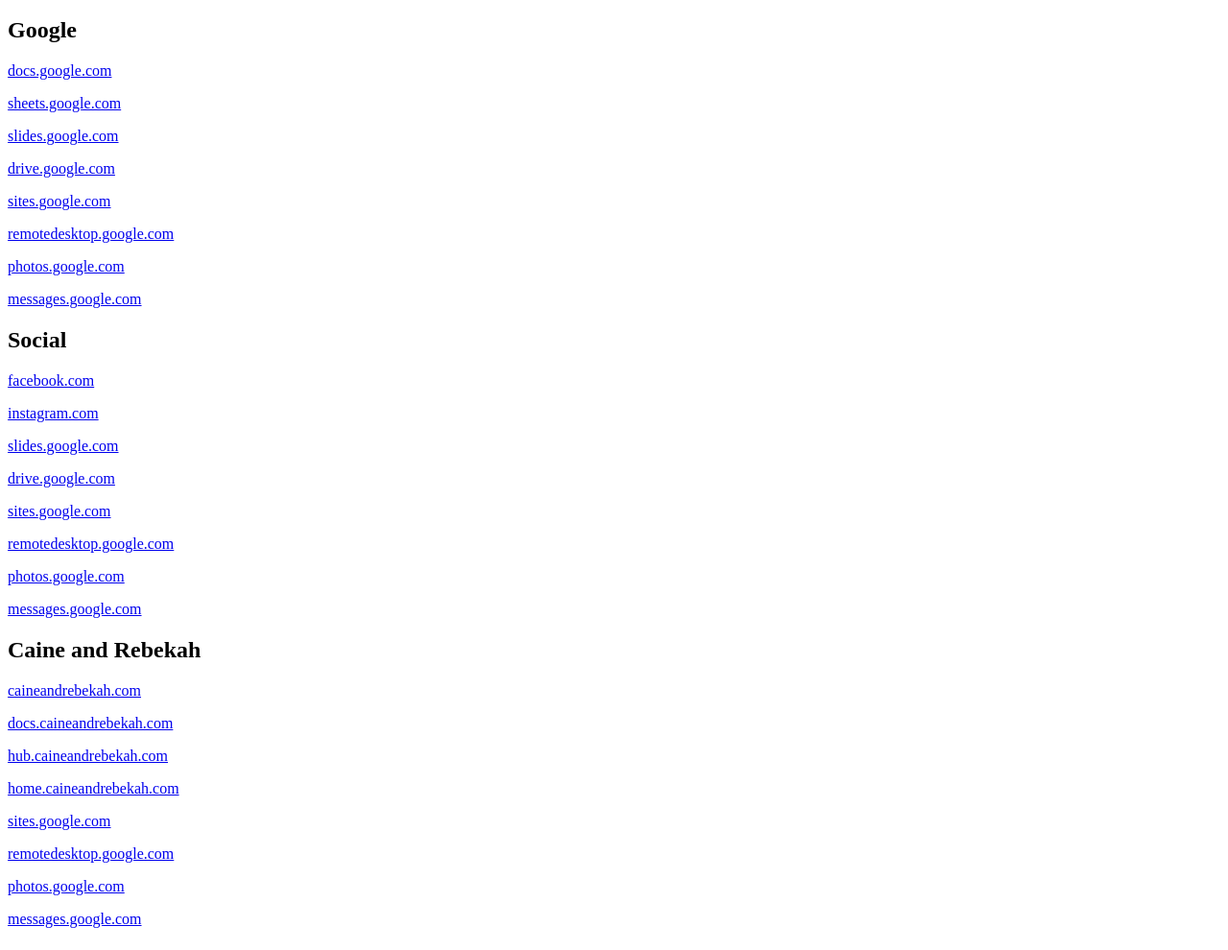
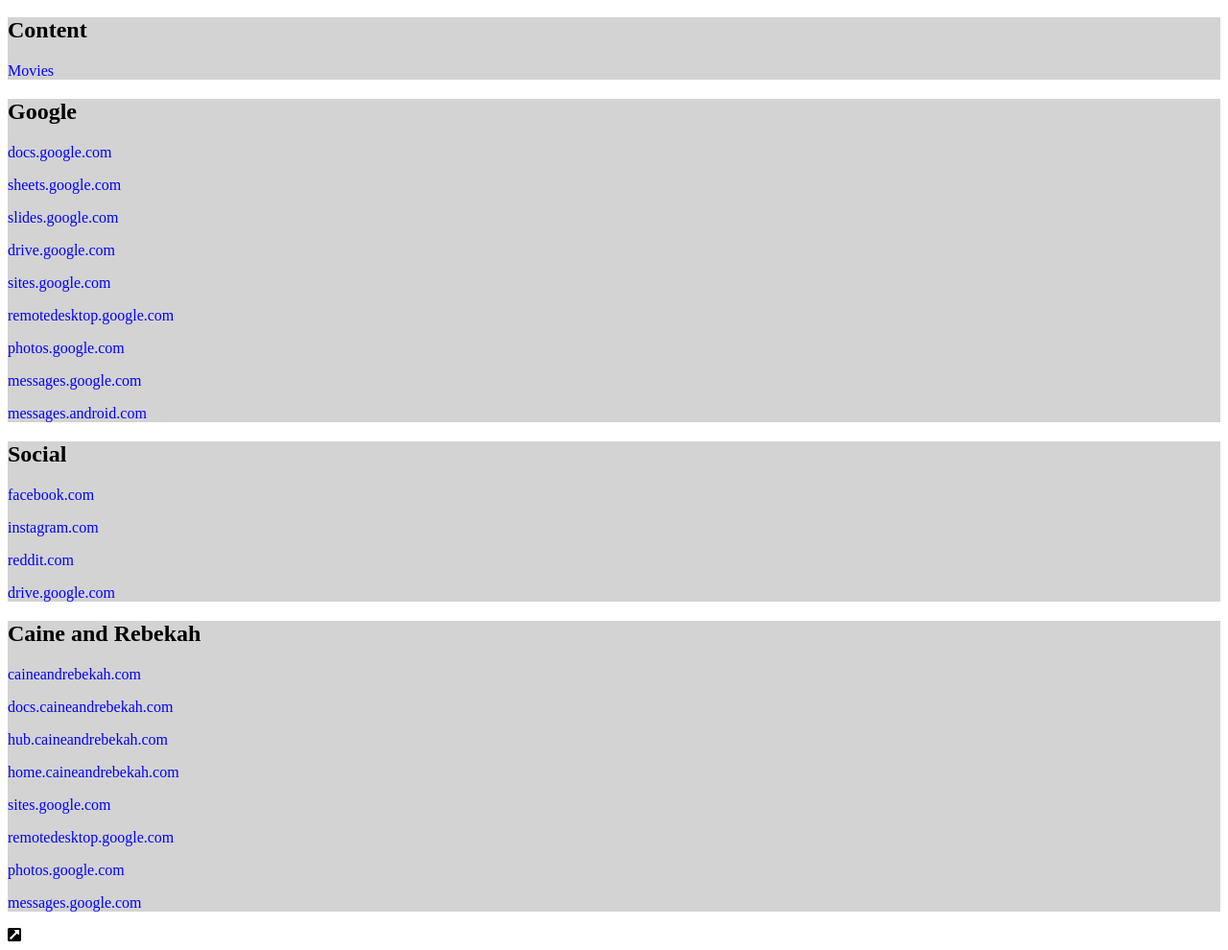
Before and after one commit to CaineLloyd/hub, a plain HTML site: page index.html in a window 1280 px wide. Shown: the part 48-1038 px from the top of the page at 96% size. Drawn offline with Linux system fonts and the light colour scheme.

Commit message:
added items

```diff
--- a/index.css
+++ b/index.css
@@ -0,0 +1,29 @@
+div {
+    background-color: lightgrey;
+}
+
+/* unspecified link */
+a {
+    text-decoration: none;
+    /* text-shadow: 3px 2px grey; */
+}
+
+/* unvisited link */
+a:link {
+    color: blue;
+}
+
+/* visited link */
+a:visited {
+    color: green;
+}
+
+/* mouse over link */
+a:hover {
+    color: darkblue;
+}
+
+/* selected link */
+a:active {
+    color: darkgreen;
+}
--- a/index.html
+++ b/index.html
@@ -1,41 +1,45 @@
 <html>
   <head>
-
+    <link rel="stylesheet" type="text/css" href="index.css">
+    <link rel="stylesheet" href="https://use.fontawesome.com/releases/v5.8.1/css/all.css" integrity="sha384-50oBUHEmvpQ+1lW4y57PTFmhCaXp0ML5d60M1M7uH2+nqUivzIebhndOJK28anvf" crossorigin="anonymous">
   </head>
   <body>
     <h1>Hub</h1>
     <div>
+        <h2>Content</h2>
+        <a href="/movies.html"><p>Movies</p></a>
+      </div>
+    <div>
       <h2>Google</h2>
-      <a href="https://docs.google.com/"><p>docs.google.com</p></a>
-      <a href="https://sheets.google.com/"><p>sheets.google.com</p></a>
-      <a href="https://slides.google.com/"><p>slides.google.com</p></a>
-      <a href="https://drive.google.com/"><p>drive.google.com</p></a>
-      <a href="https://sites.google.com/"><p>sites.google.com</p></a>
-      <a href="https://remotedesktop.google.com/"><p>remotedesktop.google.com</p></a>
-      <a href="https://photos.google.com/"><p>photos.google.com</p></a>
-      <a href="https://messages.google.com/"><p>messages.google.com</p></a>
+      <a href="https://docs.google.com/" target="_blank"><p>docs.google.com</p></a>
+      <a href="https://sheets.google.com/" target="_blank"><p>sheets.google.com</p></a>
+      <a href="https://slides.google.com/" target="_blank"><p>slides.google.com</p></a>
+      <a href="https://drive.google.com/" target="_blank"><p>drive.google.com</p></a>
+      <a href="https://sites.google.com/" target="_blank"><p>sites.google.com</p></a>
+      <a href="https://remotedesktop.google.com/" target="_blank"><p>remotedesktop.google.com</p></a>
+      <a href="https://photos.google.com/" target="_blank"><p>photos.google.com</p></a>
+      <a href="https://messages.google.com/" target="_blank"><p>messages.google.com</p></a>
+      <a href="https://messages.android.com/" target="_blank"><p>messages.android.com</p></a>
     </div>
     <div>
       <h2>Social</h2>
-      <a href="https://facebook.com/"><p>facebook.com</p></a>
-      <a href="https://instagram.com/"><p>instagram.com</p></a>
-      <a href="https://slides.google.com/"><p>slides.google.com</p></a>
-      <a href="https://drive.google.com/"><p>drive.google.com</p></a>
-      <a href="https://sites.google.com/"><p>sites.google.com</p></a>
-      <a href="https://remotedesktop.google.com/"><p>remotedesktop.google.com</p></a>
-      <a href="https://photos.google.com/"><p>photos.google.com</p></a>
-      <a href="https://messages.google.com/"><p>messages.google.com</p></a>
+      <a href="https://facebook.com/" target="_blank"><p>facebook.com</p></a>
+      <a href="https://instagram.com/" target="_blank"><p>instagram.com</p></a>
+      <a href="https://reddit.com/" target="_blank"><p>reddit.com</p></a>
+      <a href="https://drive.google.com/" target="_blank"><p>drive.google.com</p></a>
     </div>
     <div>
       <h2>Caine and Rebekah</h2>
-      <a href="https://caineandrebekah.com/"><p>caineandrebekah.com</p></a>
-      <a href="https://doc.caineandrebekah.com/"><p>docs.caineandrebekah.com</p></a>
-      <a href="https://hub.caineandrebekah.com/"><p>hub.caineandrebekah.com</p></a>
-      <a href="https://home.caineandrebekah.com/"><p>home.caineandrebekah.com</p></a>
-      <a href="https://sites.google.com/"><p>sites.google.com</p></a>
-      <a href="https://remotedesktop.google.com/"><p>remotedesktop.google.com</p></a>
-      <a href="https://photos.google.com/"><p>photos.google.com</p></a>
-      <a href="https://messages.google.com/"><p>messages.google.com</p></a>
+      <a href="https://caineandrebekah.com/" target="_blank"><p>caineandrebekah.com</p></a>
+      <a href="https://docs.caineandrebekah.com/" target="_blank"><p>docs.caineandrebekah.com</p></a>
+      <a href="https://hub.caineandrebekah.com/" target="_blank"><p>hub.caineandrebekah.com</p></a>
+      <a href="https://home.caineandrebekah.com/" target="_blank"><p>home.caineandrebekah.com</p></a>
+      <a href="https://sites.google.com/" target="_blank"><p>sites.google.com</p></a>
+      <a href="https://remotedesktop.google.com/" target="_blank"><p>remotedesktop.google.com</p></a>
+      <a href="https://photos.google.com/" target="_blank"><p>photos.google.com</p></a>
+      <a href="https://messages.google.com/" target="_blank"><p>messages.google.com</p></a>
     </div>
   </body>
 </html>
+
+<i class="fas fa-external-link-square-alt"></i>
```
Also changed, not shown: movies.html (added, +75 -0 lines).
